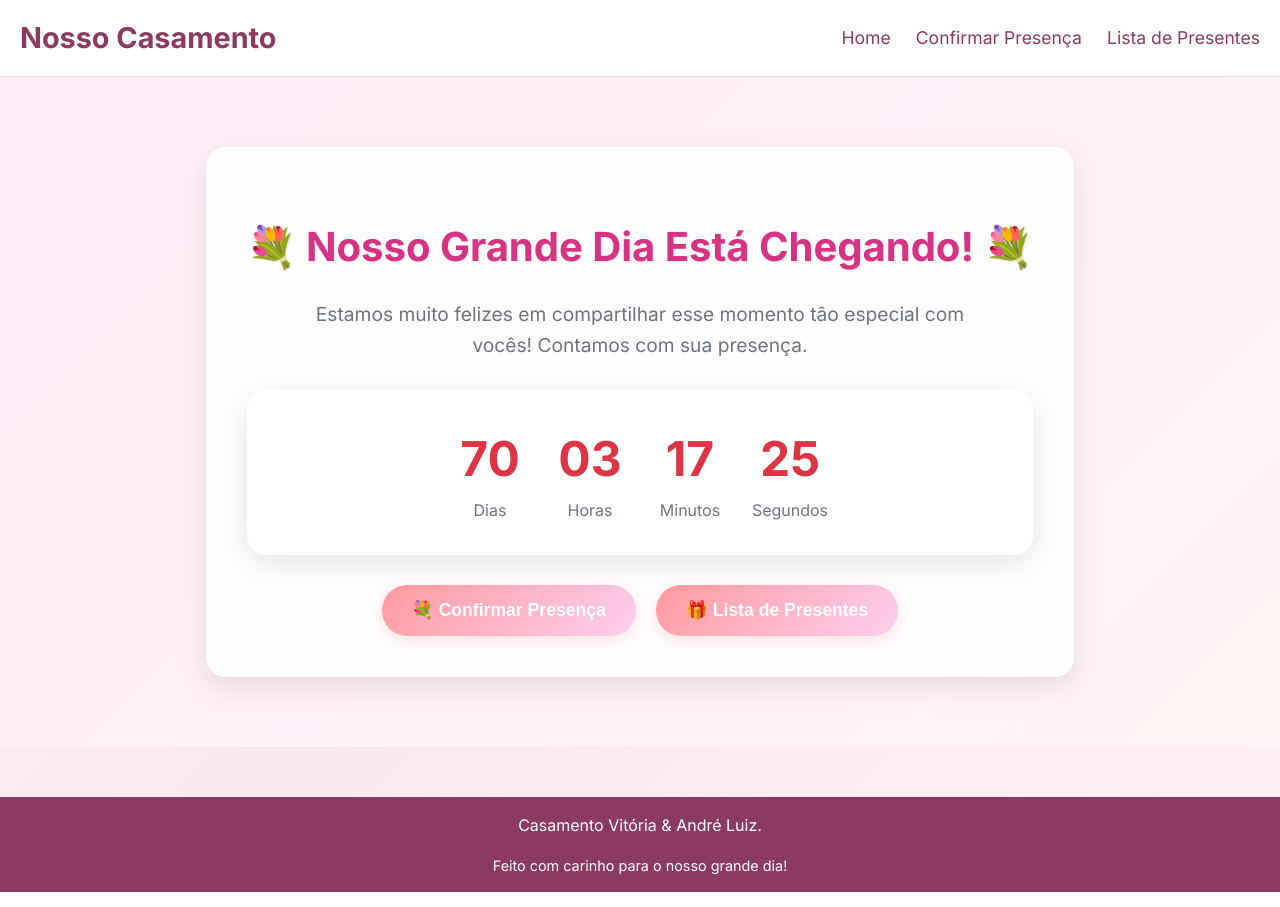
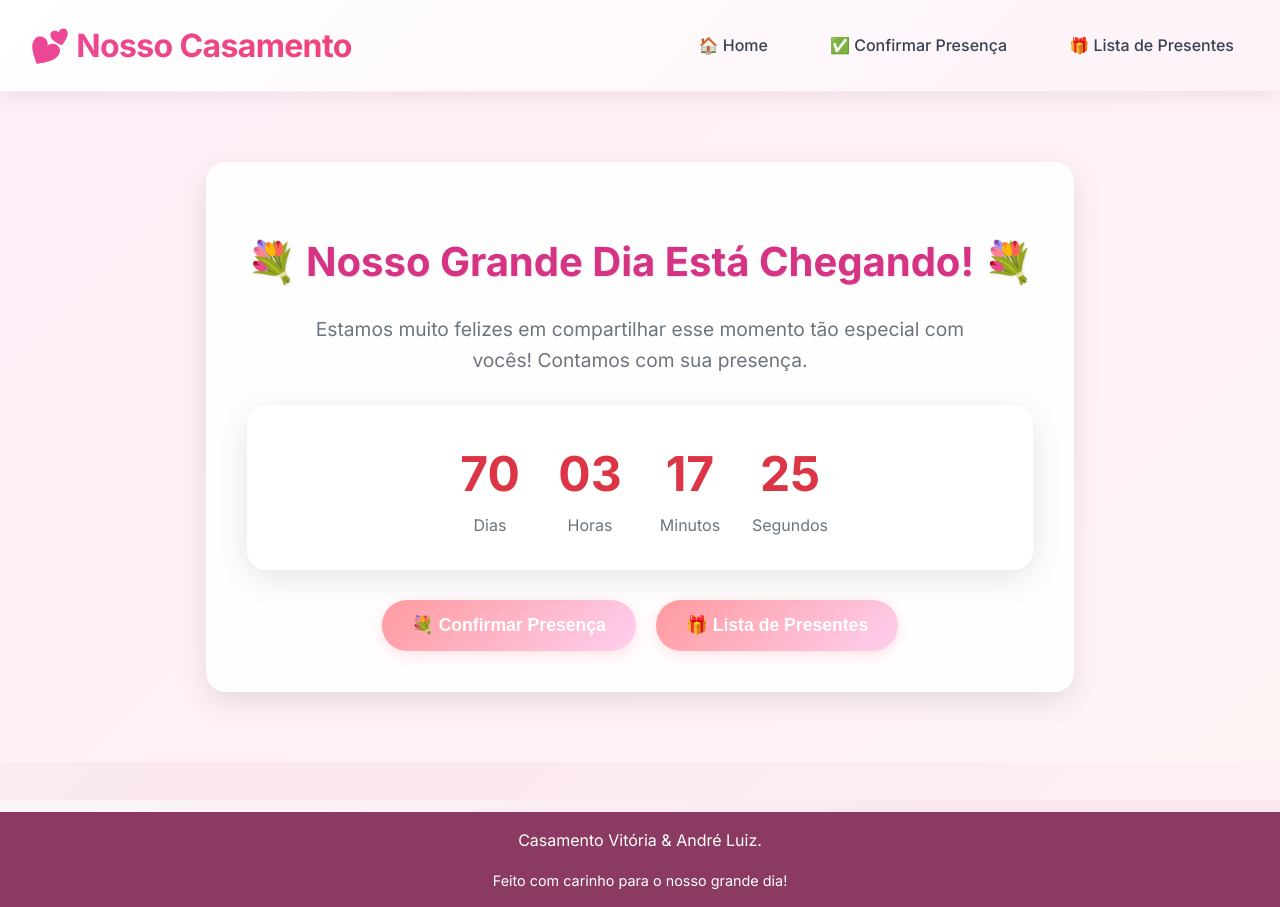
Before and after one commit to LzGuimaraes/wedding-front, a Next.js app: page / in a window 1280 px wide. Built offline with nearby package versions, Linux system fonts and the light colour scheme.

Commit message:
Melhorando css do HEADER do site

```diff
--- a/src/components/layout/Header.tsx
+++ b/src/components/layout/Header.tsx
@@ -1,6 +1,5 @@
 "use client";
 
-import Link from 'next/link';
 import { useState, useEffect } from 'react';
 
 export default function Header() {
@@ -24,26 +23,37 @@ export default function Header() {
 
   return (
     <header style={{
-      backgroundColor: 'var(--color-white)',
-      padding: isMobile ? '10px 15px' : '15px 20px',
-      borderBottom: '1px solid var(--color-light-gray)',
-      boxShadow: '0 2px 4px rgba(0,0,0,0.05)',
+      background: 'linear-gradient(135deg, #ffffff 0%, #fdf2f8 100%)',
+      padding: isMobile ? '15px 20px' : '20px 30px',
+      borderBottom: '1px solid rgba(236, 72, 153, 0.1)',
+      boxShadow: '0 4px 20px rgba(0,0,0,0.08)',
       display: 'flex',
       justifyContent: 'space-between',
       alignItems: 'center',
-      fontFamily: 'inherit',
-      position: 'relative'
+      fontFamily: "'Inter', -apple-system, BlinkMacSystemFont, 'Segoe UI', Roboto, sans-serif",
+      position: 'relative',
+      backdropFilter: 'blur(10px)',
+      zIndex: 1000
     }}>
       {/* Logo/Título */}
       <div style={{
-        fontSize: isMobile ? '1.3em' : '1.8em',
-        fontWeight: 'bold',
-        color: 'var(--color-deep-rose)',
-        flex: '1'
+        fontSize: isMobile ? '1.5em' : '2em',
+        fontWeight: '700',
+        background: 'linear-gradient(135deg, #ec4899 0%, #f43f5e 100%)',
+        WebkitBackgroundClip: 'text',
+        WebkitTextFillColor: 'transparent',
+        flex: '1',
+        letterSpacing: '-0.02em'
       }}>
-        <Link href="/" style={{ textDecoration: 'none', color: 'inherit' }}>
-          Nosso Casamento
-        </Link>
+        <a href="/" style={{
+          textDecoration: 'none',
+          color: 'inherit',
+          display: 'flex',
+          alignItems: 'center',
+          gap: '8px'
+        }}>
+          💕 Nosso Casamento
+        </a>
       </div>
 
       {/* Menu Desktop */}
@@ -54,38 +64,95 @@ export default function Header() {
             margin: 0,
             padding: 0,
             display: 'flex',
-            gap: '25px',
+            gap: '30px',
             alignItems: 'center'
           }}>
             <li>
-              <Link href="/" style={{
+              <a href="/" style={{
                 textDecoration: 'none',
-                color: 'var(--color-deep-rose)',
-                fontSize: '1.1em',
-                whiteSpace: 'nowrap'
-              }}>
-                Home
-              </Link>
+                color: '#374151',
+                fontSize: '1em',
+                fontWeight: '500',
+                whiteSpace: 'nowrap',
+                padding: '10px 16px',
+                borderRadius: '25px',
+                transition: 'all 0.3s ease',
+                position: 'relative',
+                overflow: 'hidden'
+              }}
+              onMouseEnter={(e) => {
+                e.currentTarget.style.background = 'linear-gradient(135deg, #ec4899 0%, #f43f5e 100%)';
+                e.currentTarget.style.color = 'white';
+                e.currentTarget.style.transform = 'translateY(-2px)';
+                e.currentTarget.style.boxShadow = '0 4px 15px rgba(236, 72, 153, 0.3)';
+              }}
+              onMouseLeave={(e) => {
+                e.currentTarget.style.background = 'transparent';
+                e.currentTarget.style.color = '#374151';
+                e.currentTarget.style.transform = 'translateY(0)';
+                e.currentTarget.style.boxShadow = 'none';
+              }}
+              >
+                🏠 Home
+              </a>
             </li>
             <li>
-              <Link href="/confirmar-presenca" style={{
+              <a href="/confirmar-presenca" style={{
                 textDecoration: 'none',
-                color: 'var(--color-deep-rose)',
-                fontSize: '1.1em',
-                whiteSpace: 'nowrap'
-              }}>
-                Confirmar Presença
-              </Link>
+                color: '#374151',
+                fontSize: '1em',
+                fontWeight: '500',
+                whiteSpace: 'nowrap',
+                padding: '10px 16px',
+                borderRadius: '25px',
+                transition: 'all 0.3s ease',
+                position: 'relative',
+                overflow: 'hidden'
+              }}
+              onMouseEnter={(e) => {
+                e.currentTarget.style.background = 'linear-gradient(135deg, #ec4899 0%, #f43f5e 100%)';
+                e.currentTarget.style.color = 'white';
+                e.currentTarget.style.transform = 'translateY(-2px)';
+                e.currentTarget.style.boxShadow = '0 4px 15px rgba(236, 72, 153, 0.3)';
+              }}
+              onMouseLeave={(e) => {
+                e.currentTarget.style.background = 'transparent';
+                e.currentTarget.style.color = '#374151';
+                e.currentTarget.style.transform = 'translateY(0)';
+                e.currentTarget.style.boxShadow = 'none';
+              }}
+              >
+                ✅ Confirmar Presença
+              </a>
             </li>
             <li>
-              <Link href="/presentes" style={{
+              <a href="/presentes" style={{
                 textDecoration: 'none',
-                color: 'var(--color-deep-rose)',
-                fontSize: '1.1em',
-                whiteSpace: 'nowrap'
-              }}>
-                Lista de Presentes
-              </Link>
+                color: '#374151',
+                fontSize: '1em',
+                fontWeight: '500',
+                whiteSpace: 'nowrap',
+                padding: '10px 16px',
+                borderRadius: '25px',
+                transition: 'all 0.3s ease',
+                position: 'relative',
+                overflow: 'hidden'
+              }}
+              onMouseEnter={(e) => {
+                e.currentTarget.style.background = 'linear-gradient(135deg, #ec4899 0%, #f43f5e 100%)';
+                e.currentTarget.style.color = 'white';
+                e.currentTarget.style.transform = 'translateY(-2px)';
+                e.currentTarget.style.boxShadow = '0 4px 15px rgba(236, 72, 153, 0.3)';
+              }}
+              onMouseLeave={(e) => {
+                e.currentTarget.style.background = 'transparent';
+                e.currentTarget.style.color = '#374151';
+                e.currentTarget.style.transform = 'translateY(0)';
+                e.currentTarget.style.boxShadow = 'none';
+              }}
+              >
+                🎁 Lista de Presentes
+              </a>
             </li>
           </ul>
         </nav>
@@ -96,12 +163,34 @@ export default function Header() {
         <button
           onClick={toggleMenu}
           style={{
-            background: 'none',
+            background: isMenuOpen
+              ? 'linear-gradient(135deg, #ec4899 0%, #f43f5e 100%)'
+              : 'rgba(236, 72, 153, 0.1)',
             border: 'none',
             fontSize: '1.5em',
-            color: 'var(--color-deep-rose)',
+            color: isMenuOpen ? 'white' : '#ec4899',
             cursor: 'pointer',
-            padding: '5px'
+            padding: '12px 15px',
+            borderRadius: '12px',
+            transition: 'all 0.3s ease',
+            transform: isMenuOpen ? 'rotate(90deg)' : 'rotate(0deg)',
+            boxShadow: isMenuOpen
+              ? '0 4px 15px rgba(236, 72, 153, 0.3)'
+              : '0 2px 8px rgba(236, 72, 153, 0.1)'
+          }}
+          onMouseEnter={(e) => {
+            if (!isMenuOpen) {
+              e.currentTarget.style.background = 'linear-gradient(135deg, #ec4899 0%, #f43f5e 100%)';
+              e.currentTarget.style.color = 'white';
+              e.currentTarget.style.transform = 'scale(1.1)';
+            }
+          }}
+          onMouseLeave={(e) => {
+            if (!isMenuOpen) {
+              e.currentTarget.style.background = 'rgba(236, 72, 153, 0.1)';
+              e.currentTarget.style.color = '#ec4899';
+              e.currentTarget.style.transform = 'scale(1)';
+            }
           }}
         >
           ☰
@@ -115,70 +204,129 @@ export default function Header() {
           top: '100%',
           left: 0,
           right: 0,
-          backgroundColor: 'var(--color-white)',
-          borderBottom: '1px solid var(--color-light-gray)',
-          boxShadow: '0 2px 4px rgba(0,0,0,0.1)',
-          zIndex: 1000
+          background: 'linear-gradient(135deg, #ffffff 0%, #fdf2f8 100%)',
+          borderRadius: '0 0 20px 20px',
+          boxShadow: '0 8px 25px rgba(0,0,0,0.15)',
+          zIndex: 999,
+          backdropFilter: 'blur(10px)',
+          border: '1px solid rgba(236, 72, 153, 0.1)',
+          borderTop: 'none',
+          animation: 'slideDown 0.3s ease-out'
         }}>
           <ul style={{
             listStyle: 'none',
             margin: 0,
-            padding: '10px 0',
+            padding: '20px 0',
             display: 'flex',
             flexDirection: 'column',
-            gap: '0'
+            gap: '5px'
           }}>
             <li>
-              <Link
+              <a
                 href="/"
                 style={{
                   textDecoration: 'none',
-                  color: 'var(--color-deep-rose)',
+                  color: '#374151',
                   fontSize: '1.1em',
-                  display: 'block',
-                  padding: '12px 20px',
-                  borderBottom: '1px solid var(--color-light-gray)'
+                  fontWeight: '500',
+                  display: 'flex',
+                  alignItems: 'center',
+                  gap: '12px',
+                  padding: '15px 25px',
+                  margin: '0 10px',
+                  borderRadius: '12px',
+                  transition: 'all 0.3s ease'
                 }}
                 onClick={() => setIsMenuOpen(false)}
+                onMouseEnter={(e) => {
+                  e.currentTarget.style.background = 'rgba(236, 72, 153, 0.1)';
+                  e.currentTarget.style.transform = 'translateX(10px)';
+                }}
+                onMouseLeave={(e) => {
+                  e.currentTarget.style.background = 'transparent';
+                  e.currentTarget.style.transform = 'translateX(0)';
+                }}
               >
+                <span style={{ fontSize: '1.2em' }}>🏠</span>
                 Home
-              </Link>
+              </a>
             </li>
             <li>
-              <Link
+              <a
                 href="/confirmar-presenca"
                 style={{
                   textDecoration: 'none',
-                  color: 'var(--color-deep-rose)',
+                  color: '#374151',
                   fontSize: '1.1em',
-                  display: 'block',
-                  padding: '12px 20px',
-                  borderBottom: '1px solid var(--color-light-gray)'
+                  fontWeight: '500',
+                  display: 'flex',
+                  alignItems: 'center',
+                  gap: '12px',
+                  padding: '15px 25px',
+                  margin: '0 10px',
+                  borderRadius: '12px',
+                  transition: 'all 0.3s ease'
                 }}
                 onClick={() => setIsMenuOpen(false)}
+                onMouseEnter={(e) => {
+                  e.currentTarget.style.background = 'rgba(236, 72, 153, 0.1)';
+                  e.currentTarget.style.transform = 'translateX(10px)';
+                }}
+                onMouseLeave={(e) => {
+                  e.currentTarget.style.background = 'transparent';
+                  e.currentTarget.style.transform = 'translateX(0)';
+                }}
               >
+                <span style={{ fontSize: '1.2em' }}>✅</span>
                 Confirmar Presença
-              </Link>
+              </a>
             </li>
             <li>
-              <Link
+              <a
                 href="/presentes"
                 style={{
                   textDecoration: 'none',
-                  color: 'var(--color-deep-rose)',
+                  color: '#374151',
                   fontSize: '1.1em',
-                  display: 'block',
-                  padding: '12px 20px'
+                  fontWeight: '500',
+                  display: 'flex',
+                  alignItems: 'center',
+                  gap: '12px',
+                  padding: '15px 25px',
+                  margin: '0 10px',
+                  borderRadius: '12px',
+                  transition: 'all 0.3s ease'
                 }}
                 onClick={() => setIsMenuOpen(false)}
+                onMouseEnter={(e) => {
+                  e.currentTarget.style.background = 'rgba(236, 72, 153, 0.1)';
+                  e.currentTarget.style.transform = 'translateX(10px)';
+                }}
+                onMouseLeave={(e) => {
+                  e.currentTarget.style.background = 'transparent';
+                  e.currentTarget.style.transform = 'translateX(0)';
+                }}
               >
+                <span style={{ fontSize: '1.2em' }}>🎁</span>
                 Lista de Presentes
-              </Link>
+              </a>
             </li>
           </ul>
         </nav>
       )}
 
+      <style jsx>{`
+        @keyframes slideDown {
+          from {
+            opacity: 0;
+            transform: translateY(-10px);
+          }
+          to {
+            opacity: 1;
+            transform: translateY(0);
+          }
+        }
+      `}</style>
     </header>
   );
 }
```
